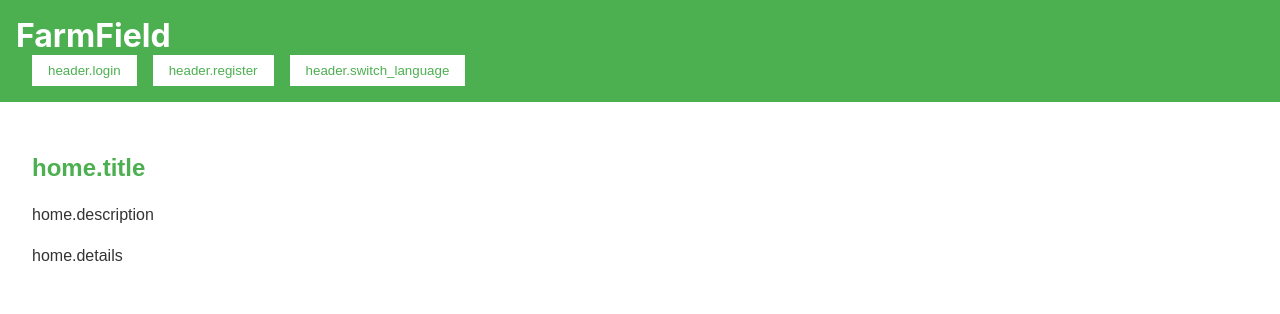
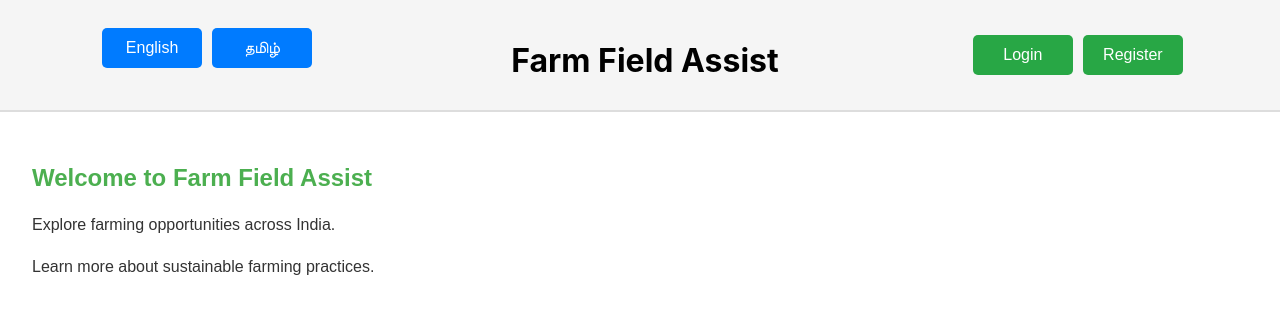
Before and after one commit to Harikrishna2309/FarmFieldAssist-FrontEnd, a React (Create React App) app: page / in a window 1280 px wide. Shown: the top 314 px of the page. Built offline with nearby package versions, Linux system fonts and the light colour scheme.

Commit message:
Header changed

```diff
--- a/src/App.js
+++ b/src/App.js
@@ -1,7 +1,8 @@
 import React from "react";
-import { BrowserRouter as Router, Routes, Route } from "react-router-dom";
+import { BrowserRouter as Router, Route, Routes } from "react-router-dom";
 import Home from "./pages/Home";
 import Header from "./components/Header";
+import "./styles/App.css";
 
 const App = () => {
   return (
--- a/src/components/Header.js
+++ b/src/components/Header.js
@@ -5,19 +5,25 @@ import "../styles/Header.css";
 const Header = () => {
   const { t, i18n } = useTranslation();
 
-  const switchLanguage = () => {
-    i18n.changeLanguage(i18n.language === "en" ? "ta" : "en");
+  const switchLanguage = (lang) => {
+    i18n.changeLanguage(lang);
   };
 
   return (
     <header className="header">
       <div className="header-content">
-        <h1>FarmField</h1>
+        <div>
         <nav>
-          <button>{t("header.login")}</button>
-          <button>{t("header.register")}</button>
-          <button onClick={switchLanguage}>{t("header.switch_language")}</button>
+          <button className="language-button" onClick={() => switchLanguage("en")}>English</button>
+          <button className="language-button" onClick={() => switchLanguage("ta")}>தமிழ்</button>
         </nav>
+        </div>
+        <h1>{t("header.title")}</h1>
+
+        <div className="auth-buttons">
+          <button className="auth-button">{t("header.login")}</button>
+          <button className="auth-button">{t("header.register")}</button>
+        </div>
       </div>
     </header>
   );
--- a/src/config/i18n.js
+++ b/src/config/i18n.js
@@ -1,21 +1,22 @@
 import i18n from "i18next";
 import { initReactI18next } from "react-i18next";
-
 import en from "../translations/en.json";
 import ta from "../translations/ta.json";
 
-i18n
-  .use(initReactI18next) // Passes i18n instance to react-i18next
-  .init({
-    resources: {
-      en: { translation: en },
-      ta: { translation: ta },
+i18n.use(initReactI18next).init({
+  resources: {
+    en: {
+      translation: en,
     },
-    lng: "en", // Default language
-    fallbackLng: "en",
-    interpolation: {
-      escapeValue: false, // React already escapes values by default
+    ta: {
+      translation: ta,
     },
-  });
+  },
+  lng: "en", // Default language
+  fallbackLng: "en",
+  interpolation: {
+    escapeValue: false, // React already escapes values
+  },
+});
 
 export default i18n;
--- a/src/index.js
+++ b/src/index.js
@@ -1,17 +1,16 @@
-import React from 'react';
-import ReactDOM from 'react-dom/client';
-import './index.css';
-import App from './App';
-import reportWebVitals from './reportWebVitals';
+import React from "react";
+import ReactDOM from "react-dom/client";
+import "./index.css";
+import App from "./App";
+import "./config/i18n"; // Import the i18n configuration
+import { I18nextProvider } from "react-i18next";
+import i18n from "./config/i18n";
 
-const root = ReactDOM.createRoot(document.getElementById('root'));
+const root = ReactDOM.createRoot(document.getElementById("root"));
 root.render(
   <React.StrictMode>
-    <App />
+    <I18nextProvider i18n={i18n}>
+      <App />
+    </I18nextProvider>
   </React.StrictMode>
 );
-
-// If you want to start measuring performance in your app, pass a function
-// to log results (for example: reportWebVitals(console.log))
-// or send to an analytics endpoint. Learn more: https://bit.ly/CRA-vitals
-reportWebVitals();
--- a/src/styles/Header.css
+++ b/src/styles/Header.css
@@ -1,25 +1,62 @@
 .header {
-    display: flex;
-    justify-content: space-between;
-    padding: 1rem;
-    background-color: #4caf50;
-    color: white;
-  }
+  background-color: #f5f5f5;
+  padding: 20px 0;
+  text-align: center;
+  border-bottom: 2px solid #ddd;
+}
 
-  .header-content h1 {
-    margin: 0;
-  }
+.header-content {
+  display: flex;
+  align-items: center;
+  justify-content: space-around;
+}
 
-  nav button {
-    margin-left: 1rem;
-    background-color: white;
-    color: #4caf50;
-    border: none;
-    padding: 0.5rem 1rem;
-    cursor: pointer;
-  }
+.header h1 {
+  font-size: 2rem;
+  margin-bottom: 10px;
+}
 
-  nav button:hover {
-    background-color: #45a049;
-    color: white;
-  }
+nav {
+  margin-bottom: 15px;
+}
+
+.language-button {
+  margin: 0 5px;
+  padding: 5px 10px;
+  background-color: #007bff;
+  color: white;
+  border: none;
+  border-radius: 5px;
+  cursor: pointer;
+  font-size: 1rem;
+  height: 40px;
+  width: 100px;
+}
+
+.language-button:hover {
+  background-color: #0056b3;
+}
+
+.auth-buttons {
+  display: flex;
+  gap: 10px;
+}
+
+.auth-button {
+  padding: 8px 16px;
+  background-color: #28a745;
+  color: white;
+  border: none;
+  border-radius: 5px;
+  cursor: pointer;
+  font-size: 1rem;
+  min-height: 40px;
+  min-width: 100px;
+  max-width: fit-content;
+  max-height: fit-content;
+
+}
+
+.auth-button:hover {
+  background-color: #1e7e34;
+}
--- a/src/translations/en.json
+++ b/src/translations/en.json
@@ -1,12 +1,12 @@
 {
-    "header": {
-      "login": "Login",
-      "register": "Register",
-      "switch_language": "Switch to Tamil"
-    },
-    "home": {
-      "title": "Farming in India",
-      "description": "India is one of the world's largest agricultural producers, rich in resources and traditions.",
-      "details": "Explore the diverse crops, sustainable practices, and opportunities in Indian farming."
-    }
+  "header": {
+    "title": "Farm Field Assist",
+    "login": "Login",
+    "register": "Register"
+  },
+  "home": {
+    "title": "Welcome to Farm Field Assist",
+    "description": "Explore farming opportunities across India.",
+    "details": "Learn more about sustainable farming practices."
   }
+}
--- a/src/translations/ta.json
+++ b/src/translations/ta.json
@@ -1,12 +1,12 @@
 {
-    "header": {
-      "login": "உள்நுழை",
-      "register": "பதிவு செய்",
-      "switch_language": "ஆங்கிலத்திற்கு மாறவும்"
-    },
-    "home": {
-      "title": "இந்தியாவில் விவசாயம்",
-      "description": "இந்தியா உலகின் மிகப்பெரிய வேளாண்மை உற்பத்தியாளர்களில் ஒன்றாகும், வளங்களும் பாரம்பரியங்களும் நிறைந்தவை.",
-      "details": "இந்திய விவசாயத்தில் உள்ள பல்வேறு பயிர்கள், சுயம்புழக்க நடைமுறைகள் மற்றும் வாய்ப்புகளை ஆராயுங்கள்."
-    }
+  "header": {
+    "title": "பண்ணை துறையின் உதவி",
+    "login": "உள் நுழை",
+    "register": "பதிவு செய்யவும்"
+  },
+  "home": {
+    "title": "பண்ணை துறைக்கு வரவேற்கிறோம்",
+    "description": "இந்தியாவின் விவசாய வாய்ப்புகளை ஆராயுங்கள்.",
+    "details": "திடமான விவசாய முறைகள் பற்றி மேலும் அறிக."
   }
+}
```
